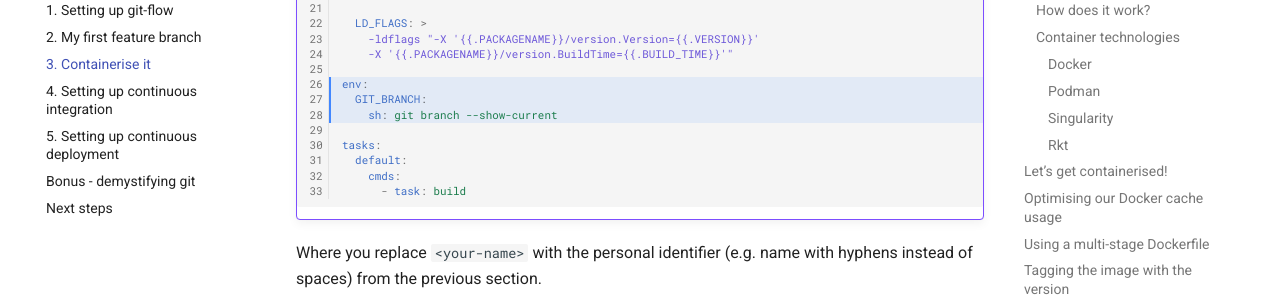
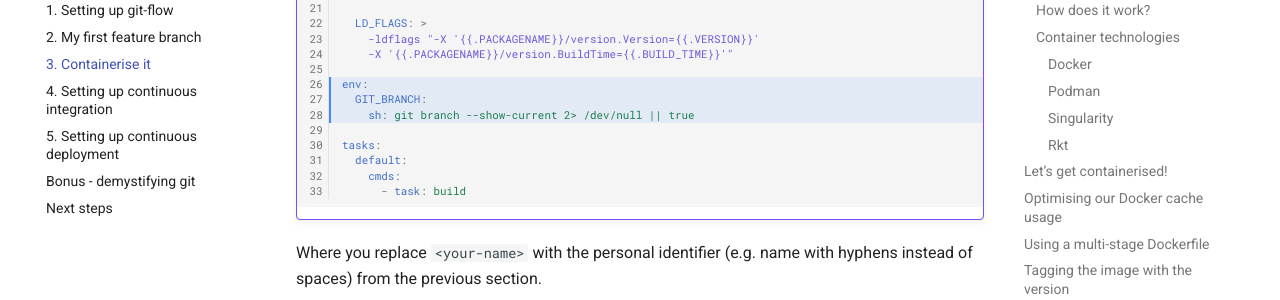
Before and after one commit to stfc/docker-and-gh-actions-for-ml, an MkDocs documentation site: the page built from docs/3-containerise-it.md, in a window 1280 px wide and 900 px high, scrolled down 12268 px. Shown: the part 152-452 px from the top of the window. Built offline with MkDocs 1.6.1 and Material for MkDocs 9.7.7, drawn with Linux system fonts in a browser that asks for light colours; emoji names are drawn with the system emoji font; comment, search, counter and statistics services are not loaded.

```diff
--- a/docs/3-containerise-it.md
+++ b/docs/3-containerise-it.md
@@ -537,7 +537,7 @@
 
     env:
       GIT_BRANCH:
-        sh: git branch --show-current
+        sh: git branch --show-current 2> /dev/null || true
 
     tasks:
       default:
```
